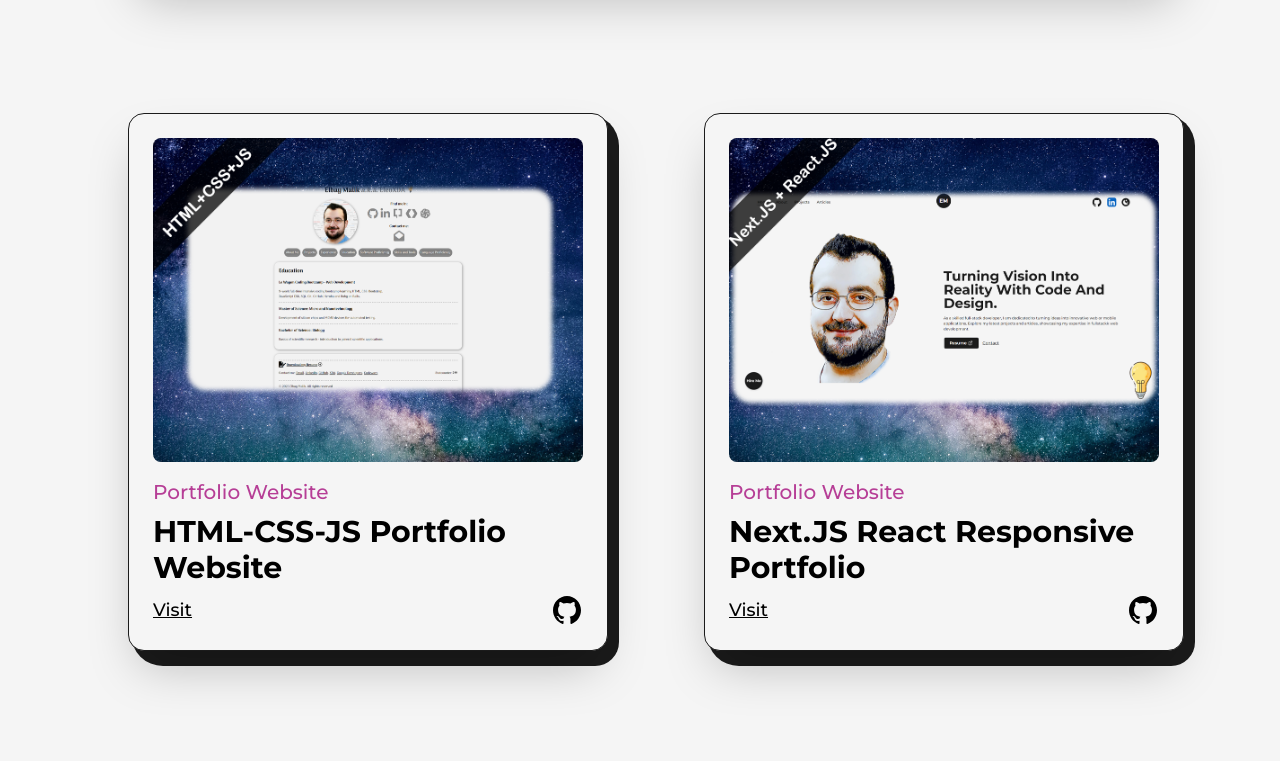
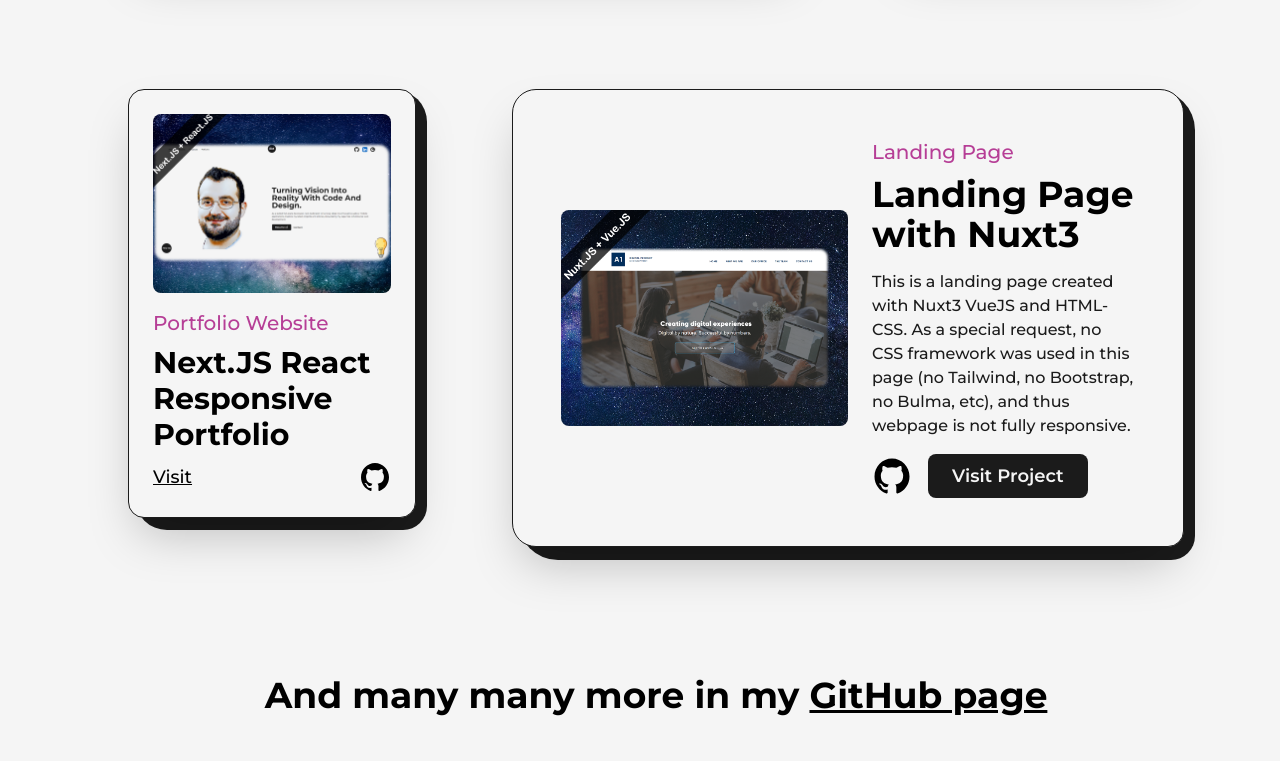
Before and after one commit to EleoXDA/elbaymalik_portfolio, a Next.js app: page /projects in a window 1280 px wide. Shown: the part 859-1620 px from the top of the page. Built offline with nearby package versions, Linux system fonts and the light colour scheme.

Commit message:
adjust projects per screen size

```diff
--- a/src/pages/projects.js
+++ b/src/pages/projects.js
@@ -180,7 +180,7 @@ export default function Projects() {
             className="mb-16 !text-6xl !leading-tight lg:!text-5xl sm:mb-8 sm:!text-4xl xs:!text-3xl"
           />
           <div className="grid grid-cols-12 gap-24 gap-y-32 xl:gap-x-16 lg:gap-x-8 md:gap-y-24 sm:gap-x-0">
-            <div className="col-span-12">
+            <div className="col-span-8 xl:col-span-12">
               <FeaturedProject
                 type="Featured Project"
                 title="Dribble for Developers"
@@ -190,7 +190,7 @@ export default function Projects() {
                 github="https://github.com/EleoXDA/dribble-for-devs"
               />
             </div>
-            <div className="col-span-6 sm:col-span-12">
+            <div className="col-span-4 xl:col-span-6 lg:col-span-6 sm:col-span-12">
               <Project
                 type="Portfolio Website"
                 title="HTML-CSS-JS Portfolio Website"
@@ -199,7 +199,7 @@ export default function Projects() {
                 github="https://github.com/EleoXDA/portfolio_simple"
               />
             </div>
-            <div className="col-span-6 sm:col-span-12">
+            <div className="col-span-4 xl:col-span-6 lg:col-span-6 sm:col-span-12">
               <Project
                 type="Portfolio Website"
                 title="Next.JS React Responsive Portfolio"
@@ -208,7 +208,7 @@ export default function Projects() {
                 github="https://github.com/EleoXDA/elbaymalik_portfolio"
               />
             </div>
-            <div className="col-span-12">
+            <div className="col-span-8 xl:col-span-12">
               <FeaturedProject
                 type="Landing Page"
                 title="Landing Page with Nuxt3"
@@ -218,13 +218,13 @@ export default function Projects() {
                 github="https://github.com/EleoXDA/Landing_page_nuxt3"
               />
             </div>
-            <h2 className="col-span-12 text-4xl font-bold text-center">And many many more in my <Link
-            href="https://github.com/EleoXDA"
-            target="_blank"
-            className="underline underline-offset-2"
-          >
-            GitHub page
-          </Link></h2>
+            <div className="col-span-12">
+
+              <h2 className="text-4xl font-bold text-center">And many many more in my <Link
+              href="https://github.com/EleoXDA"
+              target="_blank"
+              className="underline underline-offset-2">GitHub page</Link></h2>
+            </div>
           </div>
         </Layout>
       </main>
```
